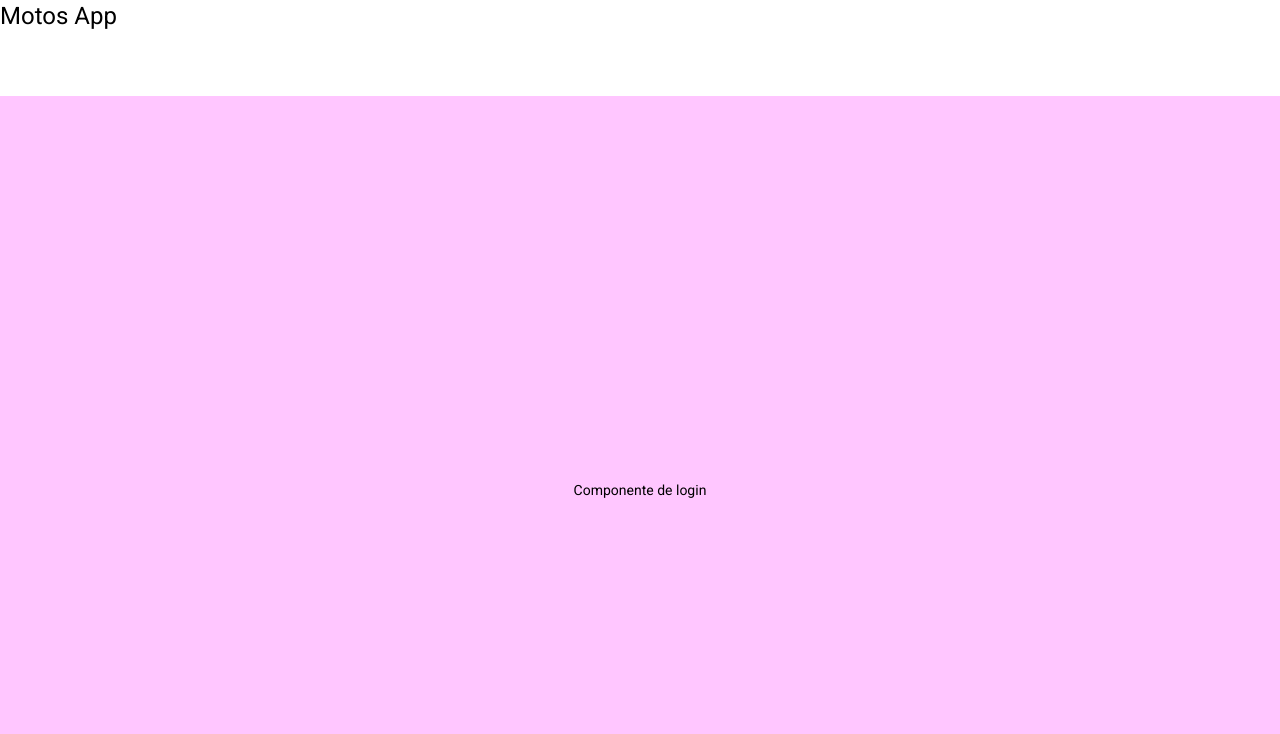
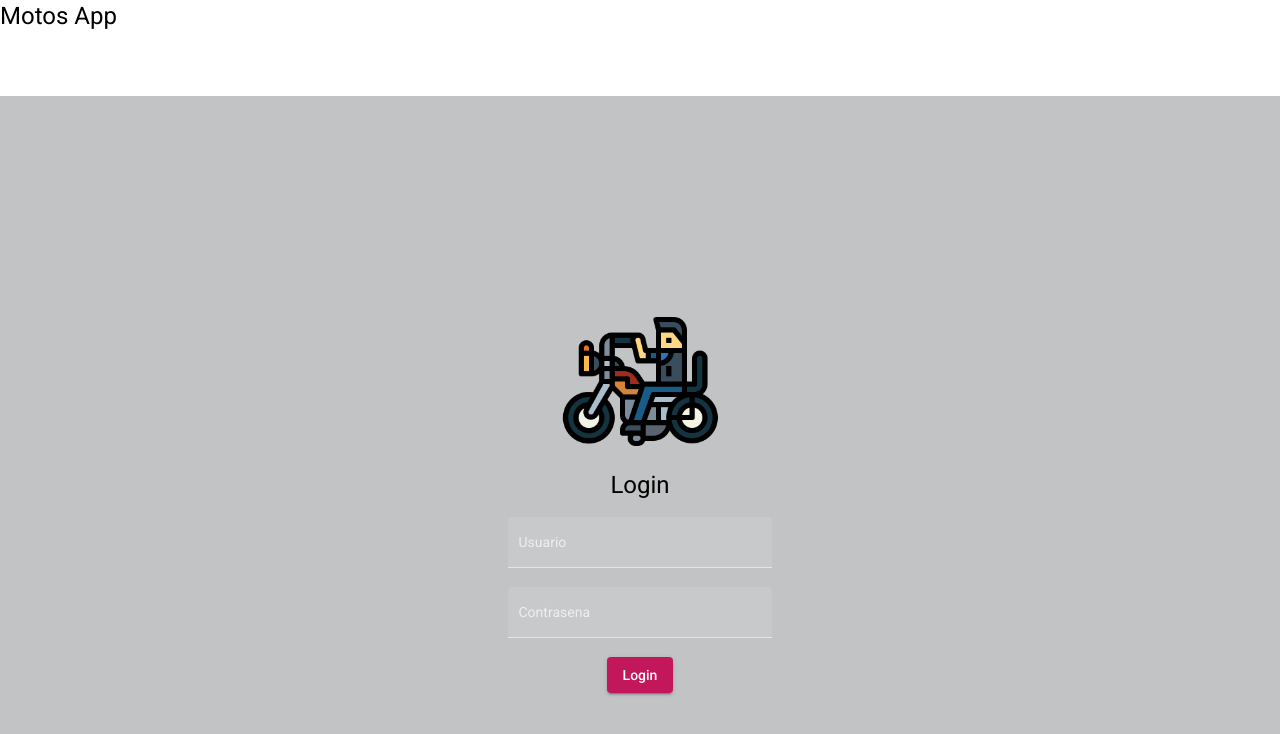
Before and after one commit to aReinoso007/motosApp, an Angular app: page / in a window 1280 px wide. Shown: the top 734 px of the page. Built offline with nearby package versions, Linux system fonts and the light colour scheme.

Commit message:
Formulario de inicio de sesion

```diff
--- a/src/app/components/login/login.component.css
+++ b/src/app/components/login/login.component.css
@@ -3,5 +3,14 @@
     justify-content: center;
     height: 100%;
     align-items: center;
-    background-color: #f5f5;
+    background-color: rgba(71, 75, 78, 0.333);
 }
+.login {
+    width: 100%;
+    max-width: 330px;
+    text-align: center;
+}
+
+.ancho {
+    width: 80%;
+}
--- a/src/app/components/login/login.component.html
+++ b/src/app/components/login/login.component.html
@@ -1,3 +1,18 @@
 <div class="body">
-    <p>Componente de login</p>
+
+    <div class="login">
+        <img src="./assets/img/user.png" width="50%">
+        <h1>Login</h1>
+        <mat-form-field class="ancho" appearance="fill">
+            <mat-label>Usuario</mat-label>
+            <input matInput autocomplete="off">
+        </mat-form-field>
+
+        <mat-form-field class="ancho" appearance="fill">
+            <mat-label>Contrasena</mat-label>
+            <input matInput>
+        </mat-form-field>
+        <br>
+        <button mat-raised-button color="primary">Login</button>
+    </div>
 </div>
```
Also changed, not shown: src/app/app.module.ts (+7 -1 lines), src/assets/img/user.png (added).
